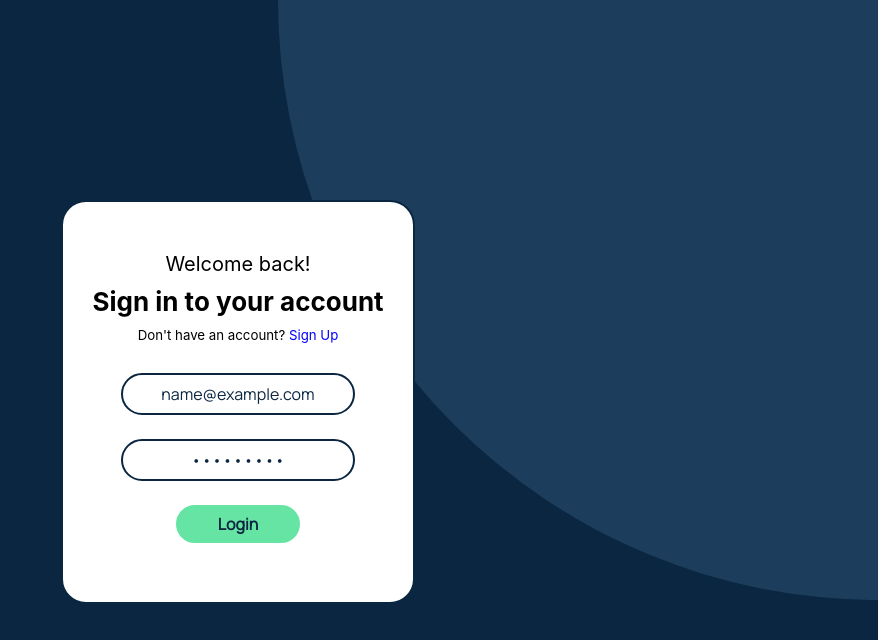
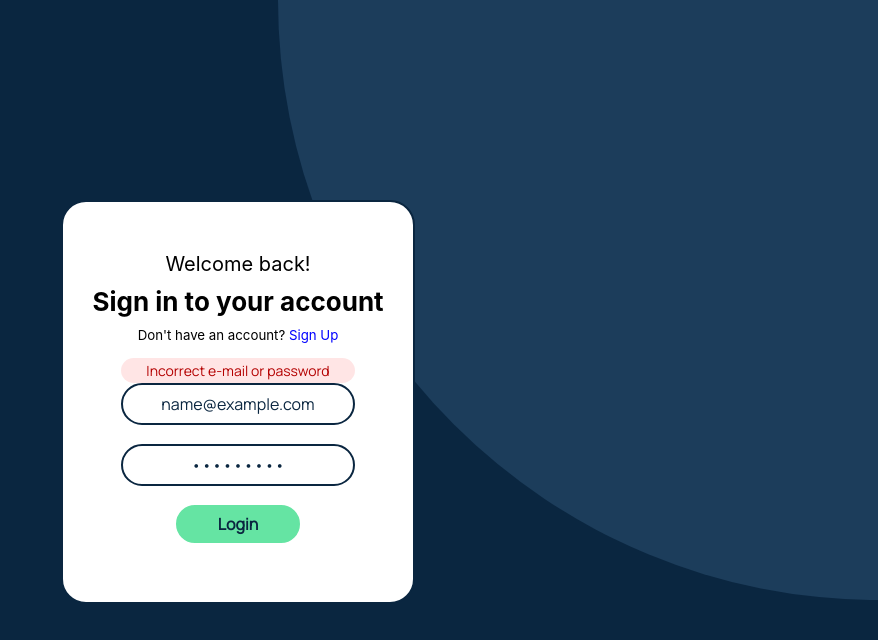
Before and after one commit to Vladimir-Kozinsky/i-service, a React (Create React App) app in the folder my-app/: page / in a window 1280 px wide. Both pictures are taken after typing "name@example.com", "Sample123" into the empty fields and a click on the button "Login". Shown: the top 640 px of the page, without its empty margins (402-1280 px from the left). Built offline with nearby package versions, Linux system fonts and the light colour scheme; no server answers.

Commit message:
feat: add error message

```diff
--- a/my-app/src/API/userAPI.tsx
+++ b/my-app/src/API/userAPI.tsx
@@ -6,9 +6,8 @@ const proxy = axios.create({
 
 const userAPI = {
     async signIn(email: string, password: string) {
-        console.log(email, password);
         const response = await proxy.post('/auth', { email, password });
-        return response.data;
+        return response;
     }
 }
 
--- a/my-app/src/components/Auth/Auth.module.scss
+++ b/my-app/src/components/Auth/Auth.module.scss
@@ -1,9 +1,12 @@
+@import url('https://fonts.googleapis.com/css2?family=Lora&family=Manrope&display=swap');
+
 .auth__container {
     position: relative;
     width: 100%;
     height: 100%;
     overflow: hidden;
 }
+
 .background__circle {
     background-color: #1C3D5B;
     width: 1200px;
@@ -15,6 +18,7 @@
 
 
 }
+
 .auth {
     border: #0a2640 2px solid;
     background-color: #ffffff;
@@ -55,10 +59,26 @@
 }
 
 .auth__form {
-    margin-top: 30px;
-    height: 170px;
+    margin-top: 40px;
+    height: 160px;
     display: flex;
     flex-direction: column;
     justify-content: space-between;
     align-items: center;
 }
+
+.auth__message {
+    position: absolute;
+    width: 234px;
+    height: 25px;
+    top: 156px;
+    display: flex;
+    font-size: 14px;
+    font-family: Manrope;
+    justify-content: center;
+    align-items: center;
+    color: rgb(180, 0, 0);
+    border-radius: 24px;
+    background-color: rgb(255, 0, 0, 0.1);
+    margin: 0 auto;
+}
--- a/my-app/src/components/Auth/Auth.tsx
+++ b/my-app/src/components/Auth/Auth.tsx
@@ -13,10 +13,34 @@ interface Values {
 }
 
 type MyProps = {
-    signIn: ({ email, password }: Values) => void
+    signIn: ({ email, password }: Values) => void;
+    isAuthError: boolean;
 }
 
 class Auth extends React.Component<MyProps> {
+    state: {
+        isAuthError: boolean
+    }
+    constructor(props: any) {
+        super(props);
+        this.state = {
+            isAuthError: false
+        }
+    }
+    componentDidUpdate(prevProps: any) {
+        if (this.props.isAuthError !== prevProps.isAuthError) {
+            this.setAuthError(this.props.isAuthError);
+        }
+    }
+
+    setAuthError(isAuthError: boolean) {
+        if (isAuthError) {
+            this.setState({ isAuthError: true });
+        } else {
+            this.setState({ isAuthError: false });
+        }
+    }
+
     render(): React.ReactNode {
         return (
             <div className={s.auth__container}>
@@ -34,10 +58,13 @@ class Auth extends React.Component<MyProps> {
                             values: Values,
                             { setSubmitting }: FormikHelpers<Values>
                         ) => {
-                            this.props.signIn({ email: '123@gmail.com', password: '123' });
+                            this.props.signIn(values);
                         }}
                     >
                         <Form className={s.auth__form}>
+                            {this.state.isAuthError
+                                ? <div className={s.auth__message}>Incorrect e-mail or password</div>
+                                : null}
                             <Input type="email" id="email" name="email" placeholder="john@acme.com" />
                             <Input type="password" id="password" name="password" placeholder="Password" />
                             <Button text="Login" color="green" btnType="submit" />
@@ -49,6 +76,12 @@ class Auth extends React.Component<MyProps> {
     }
 }
 
+const mapStateToProps = (state: any) => {
+    return {
+        isAuthError: state.isAuthError
+    }
+}
+
 const mapDispatchToProps = { signIn };
 
-export default connect(null, mapDispatchToProps)(Auth);
+export default connect(mapStateToProps, mapDispatchToProps)(Auth);
--- a/my-app/src/store/reducers/authReducer.tsx
+++ b/my-app/src/store/reducers/authReducer.tsx
@@ -2,7 +2,7 @@ import { createAsyncThunk, createSlice } from '@reduxjs/toolkit'
 import userAPI from '../../API/userAPI';
 
 interface IUser {
-    id: string | null,
+    _id: string | null,
     email: string | null,
     password: string | null;
     firstName: string | null;
@@ -11,18 +11,22 @@ interface IUser {
 }
 
 interface IAuthState {
-    user: IUser
+    user: IUser;
+    isAuth: boolean;
+    isAuthError: boolean;
 }
 
 const initialState: IAuthState = {
     user: {
-        id: null,
+        _id: null,
         email: null,
         password: null,
         firstName: null,
         lastName: null,
         position: null,
-    }
+    },
+    isAuth: false,
+    isAuthError: false
 }
 
 const authSlice = createSlice({
@@ -32,6 +36,12 @@ const authSlice = createSlice({
     extraReducers: (builder) => {
         builder.addCase(signIn.fulfilled, (state, action) => {
             state.user = action.payload;
+            state.isAuth = true;
+            state.isAuthError = false;
+        })
+        builder.addCase(signIn.rejected, (state, action) => {
+            state.isAuthError = true;
+            console.log(state.isAuthError);
         })
     },
 })
```
